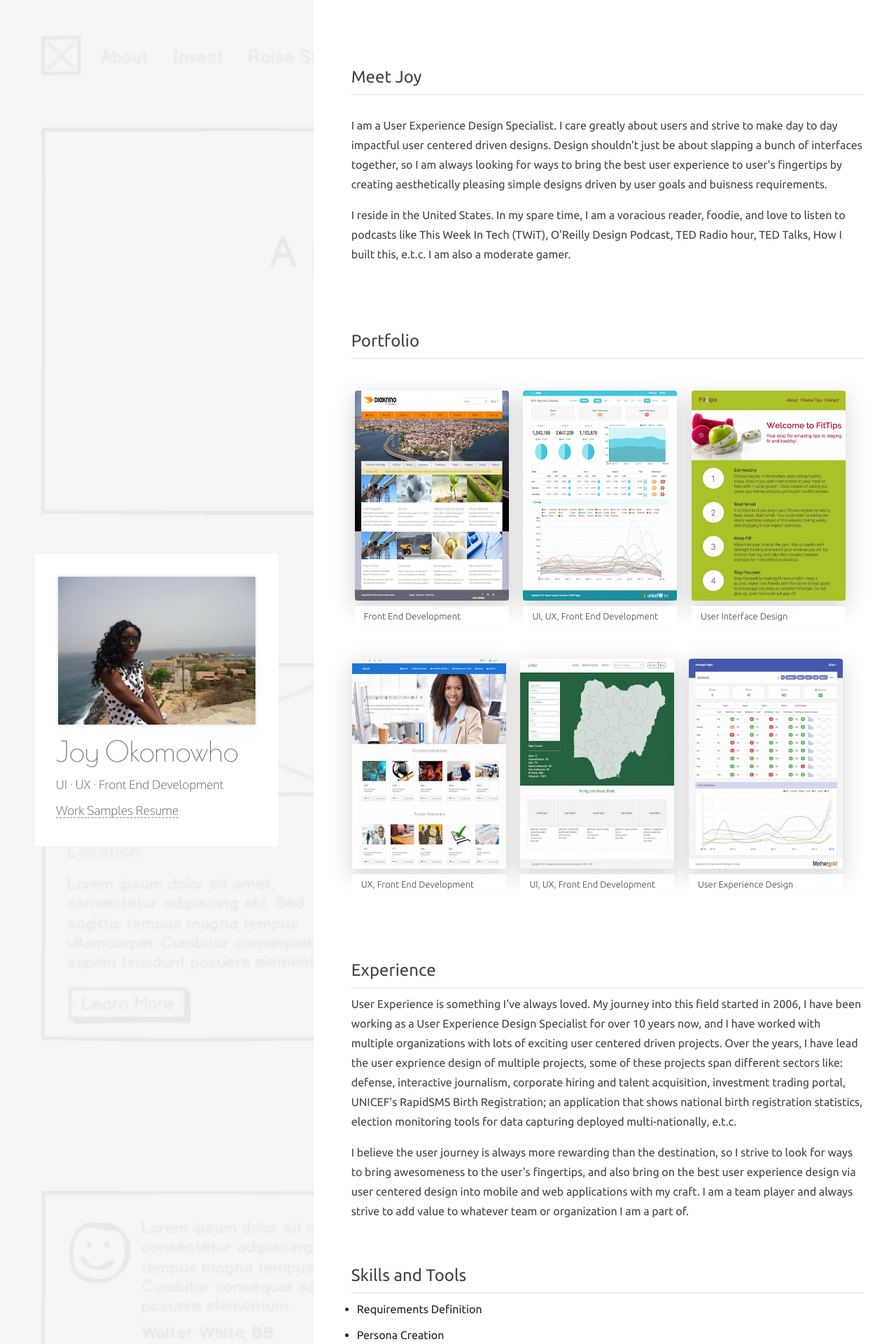
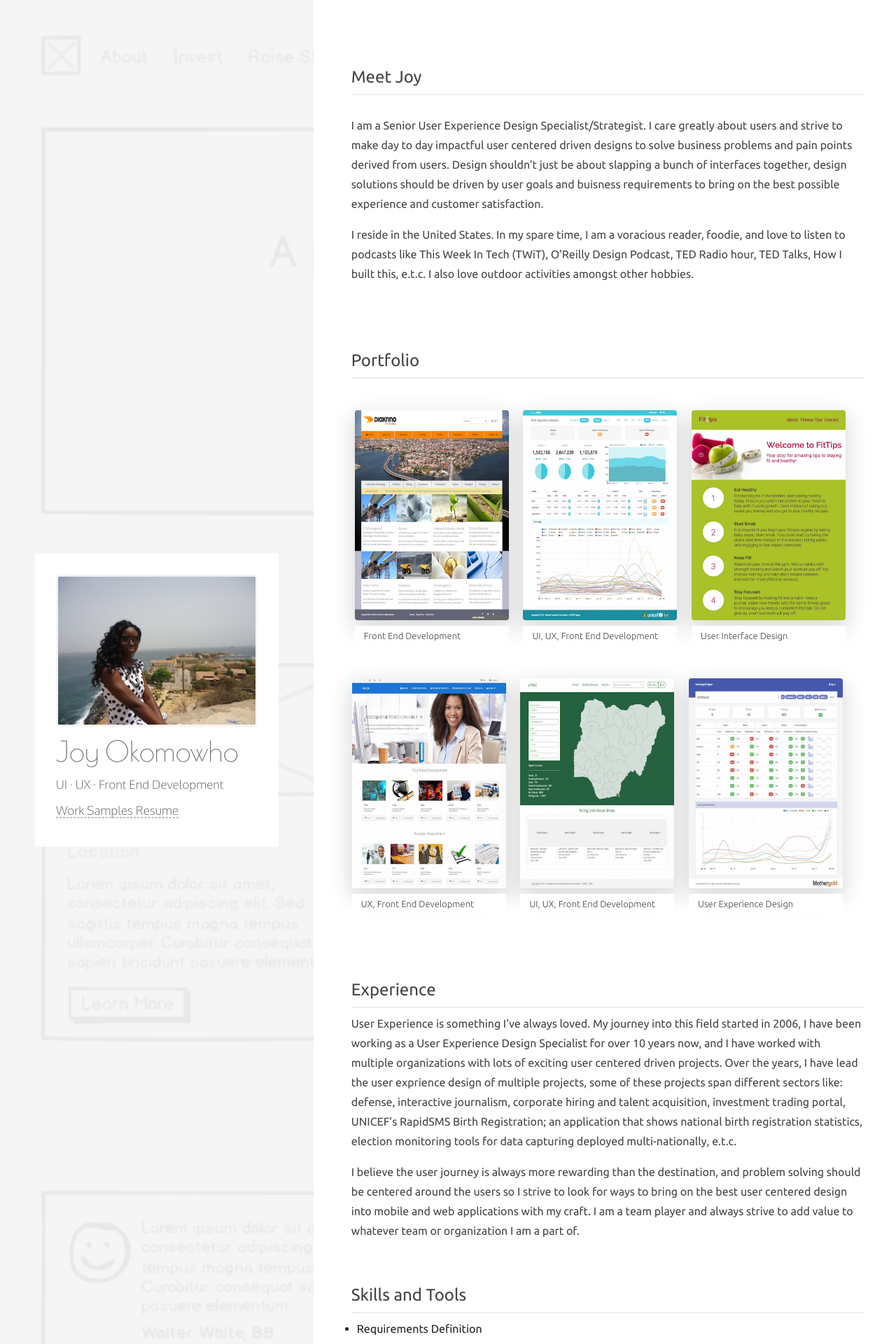
Before and after one commit to jokomowho/my_website, a Jekyll site: the page built from index.html, in a window 1280 px wide. Shown: the top 1920 px of the page at 70% size. Built offline with Jekyll 4.4.1, drawn with Linux system fonts in a browser that asks for light colours; nearby versions of some CDN libraries.

Commit message:
About me update.

```diff
--- a/index.html
+++ b/index.html
@@ -20,11 +20,10 @@ layout: default
       <h2>Meet Joy</h2>
       <hr>
         <div class="content-child">
-          <p>I am a User Experience Design Specialist. I care greatly about users and strive to make day to day impactful user centered driven designs. Design shouldn't just be about slapping a bunch of interfaces together, so I am always looking for ways to bring the best user experience to user's fingertips by creating aesthetically pleasing simple designs driven by user goals and buisness requirements.
+          <p>I am a Senior User Experience Design Specialist/Strategist. I care greatly about users and strive to make day to day impactful user centered driven designs to solve business problems and pain points derived from users. Design shouldn't just be about slapping a bunch of interfaces together, design solutions should be driven by user goals and buisness requirements to bring on the best possible experience and customer satisfaction.
           </p>
           <p>
-          I reside in the United States. In my spare time, I am a voracious reader, foodie, and love to listen to podcasts like This Week In Tech (TWiT), O'Reilly Design Podcast, TED Radio hour, TED Talks, How I built this, e.t.c. I am also a moderate gamer.
-        </p>
+          I reside in the United States. In my spare time, I am a voracious reader, foodie, and love to listen to podcasts like This Week In Tech (TWiT), O'Reilly Design Podcast, TED Radio hour, TED Talks, How I built this, e.t.c. I also love outdoor activities amongst other hobbies.
         </div>
     </div>
     <div class="portfolio content" >
@@ -123,7 +122,7 @@ layout: default
       Currently, I solve usability problems to improve user engagement for digital products.
     </p>-->
     <p>
-      I believe the user journey is always more rewarding than the destination, so I strive to look for ways to bring awesomeness to the user's fingertips, and also bring on the best user experience design via user centered design into mobile and web applications with my craft. I am a team player and always strive to add value to whatever team or organization I am a part of.
+      I believe the user journey is always more rewarding than the destination, and problem solving should be centered around the users so I strive to look for ways to bring on the best user centered design into mobile and web applications with my craft. I am a team player and always strive to add value to whatever team or organization I am a part of.
     </p>
     <br>
     <h2>Skills and Tools</h2>
```
